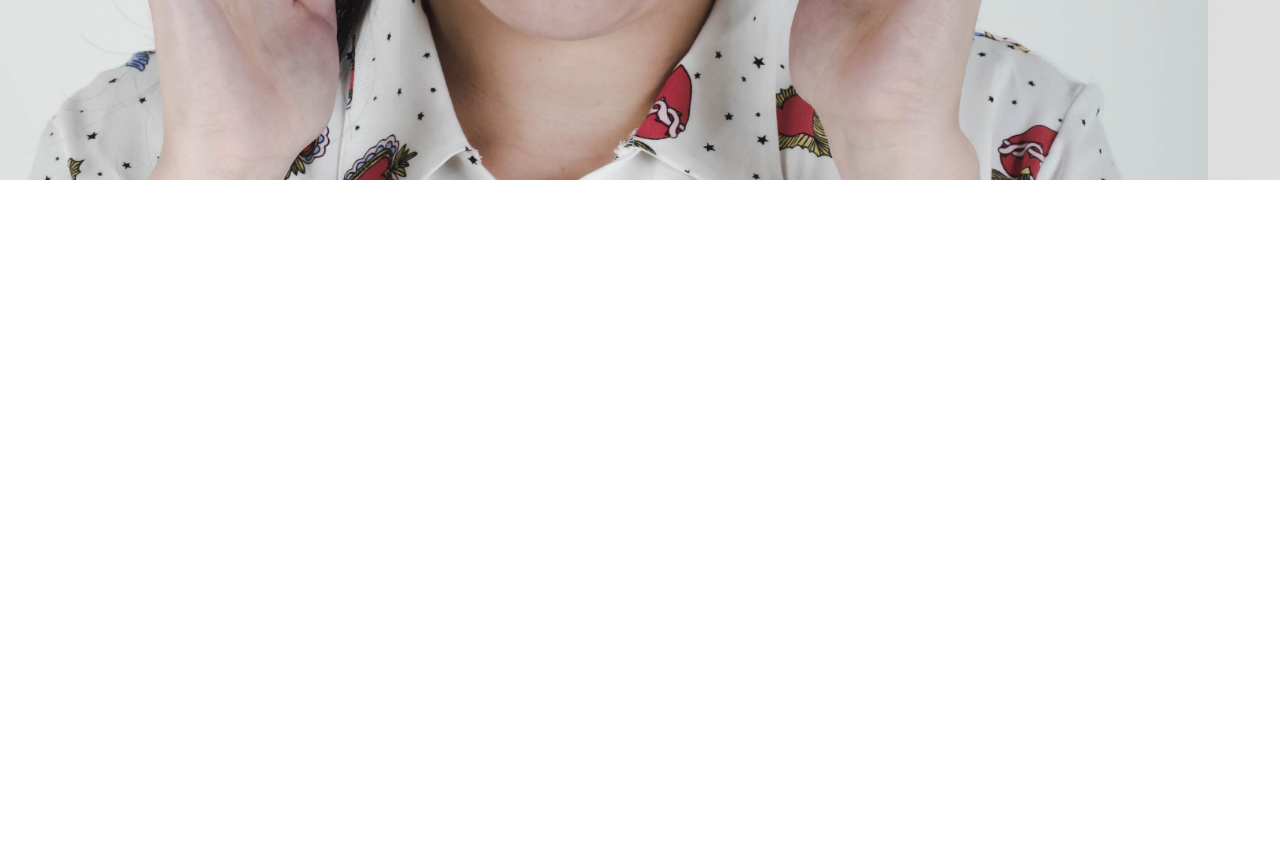
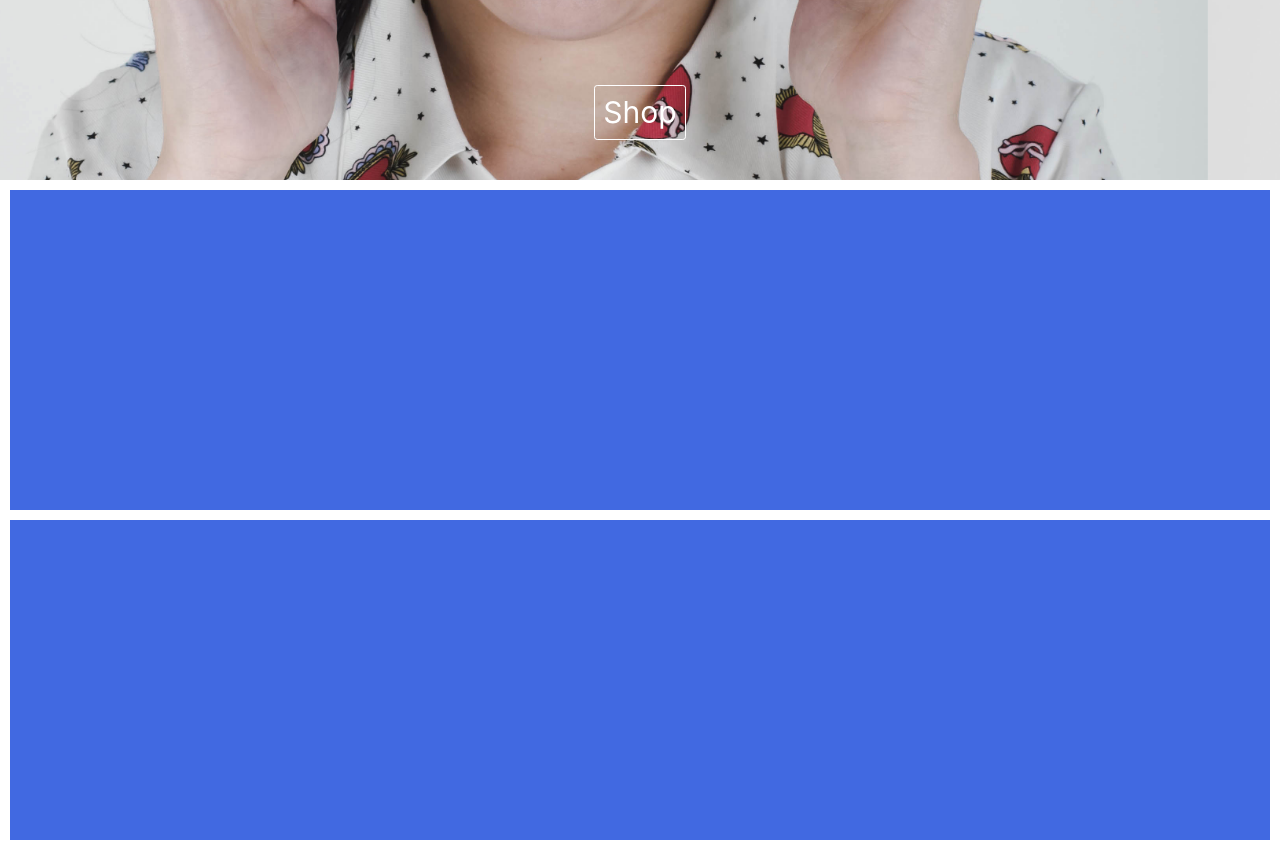
Before and after one commit to mrneurus/rudaind, a plain HTML site: page index.html in a window 1280 px wide. Shown: the part 500-1347 px from the top of the page. Before the commit the page ends 800 px from the top, so only its background shows below. Drawn offline with nearby package versions, Linux system fonts and the light colour scheme.

Commit message:
Commit con  maqueta y funcionalidades de scroll

```diff
--- a/css/styles.css
+++ b/css/styles.css
@@ -7,7 +7,6 @@
   box-sizing: border-box;
 }
 /* hackgenerales */
-
 .h-7{
   height: 155vh;
   object-fit: cover;
@@ -32,6 +31,27 @@
   margin-right: 0px;
 }
 
+/* hacksparamaquetar*/
+
+section.maqueta{
+  margin: 10px;
+  height: 40vmin;
+  background-color: royalblue;
+}
+
+.maqueta{
+  display: grid;
+  grid-template-columns: 1fr;
+  grid-template-rows: 100%;
+}
+
+
+
+
+
+
+
+
 /* Sidebar */
 #sidebar-wrapper{
     z-index:1;
@@ -44,6 +64,7 @@
       transition:all .5s;
       display:flex;
       align-items:center;
+      position: fixed;
   }
 
   /* logoSidebar */
@@ -101,6 +122,8 @@
       transition:all .5s;
       width:100%;
       text-align:center;
+      z-index: 2;
+
   }
 
   .sidebar-nav li{
@@ -113,12 +136,15 @@
   .sidebar-nav li a {
     display:block;
     text-decoration:none;
-    color:#ddd;
+    color: #ddd;
+
   }
 
-  .sidebar-nav li:hover{
-    background:#727074;
+   .sidebar-nav li:hover{
+   /*  background:#727074; */
   }
+
+
   .glyphicon {
     position: relative;
     top: 1px;
@@ -144,3 +170,34 @@
     .carousel-inner{
       height: 85vmin;
     }
+
+    .call .btn {
+      padding: .25rem .5rem;
+      font-size: 1.875rem;
+      line-height: 1.5;
+      border-radius: .2rem;
+      color: #fff;
+
+    }
+
+    .btn-outline-secondary{
+      border-color:#fff;
+    }
+
+    .btn-outline-secondary:hover {
+      color: #fff;
+      background-color: #040404e0;
+      border-color: #6c757d;
+  }
+
+section.ban2{
+  margin: 10px;
+  height: 40vmin;
+  background-color: royalblue;
+}
+
+.ban2{
+  display: grid;
+  grid-template-columns: 1fr;
+  grid-template-rows: 100%;
+}
--- a/index.html
+++ b/index.html
@@ -18,7 +18,7 @@
 
     <div id="sidebar-wrapper">
       <div class="logoRuda">
-          <h1 class="logoTitle" >RUDA</h1>
+        <h1 class="logoTitle">RUDA</h1>
       </div>
 
       <ul class="sidebar-nav">
@@ -30,18 +30,28 @@
     </div>
 
     <!-- Page Content -->
-    <div id="page-content-wrapper" class="no-padding" >
+    <div id="page-content-wrapper" class="no-padding">
       <div class="container-fluid no-padding ">
         <div class="row mr-0 boton">
           <div class="col-lg-12">
-            <a href="#" class="btn" id="menu-toggle"><span class="glyphicon"><i class="icon ion-md-menu"></i>  </span></a>
+            <a href="#" class="btn" id="menu-toggle"><span class="glyphicon"><i class="icon ion-md-menu"></i>
+              </span></a>
           </div>
         </div>
+
+        <!-- Inicio Carrusel -->
         <div id="carouselExampleControls" class="carousel slide " data-ride="carousel">
           <div class="carousel-inner">
             <div class="carousel-item active">
               <img class="d-block w-100 h-7 img-fluid" src="img/bn-1.jpg" alt="First slide">
             </div>
+            <!-- callaction -->
+            <div class="carousel-caption d-none d-md-block">
+              <a href="https://rudaind.mitiendanube.com" target="blank" class="call">
+                <button type="button" class="btn btn-outline-secondary btn-sm ">Shop</button>
+              </a>
+            </div>
+            <!-- fin call -->
             <div class="carousel-item">
               <img class="d-block w-100 h-7 img-fluid" src="img/bn-2.jpg" alt="Second slide">
             </div>
@@ -63,14 +73,25 @@
         </div>
 
       </div>
-    <!-- carrusel -->
+      <!-- Fin carrusel -->
+      <!-- inicio de allsections -->
+      <section class="maqueta">
+      </section>
+      <section class="maqueta">
 
+
+      </section>
+
+      <section class="maqueta">
+
+      </section>
+
+      <!-- fincontent -->
+    </div>
 
 
   </div>
 
-
-  </div>
 
   <!-- js bootstrap-->
   <script src="https://code.jquery.com/jquery-3.4.1.slim.min.js"
```
Also changed, not shown: img/pp1.png (added), img/sb-1.jpg (added). Lines whose indentation alone changed are shown as unchanged.
